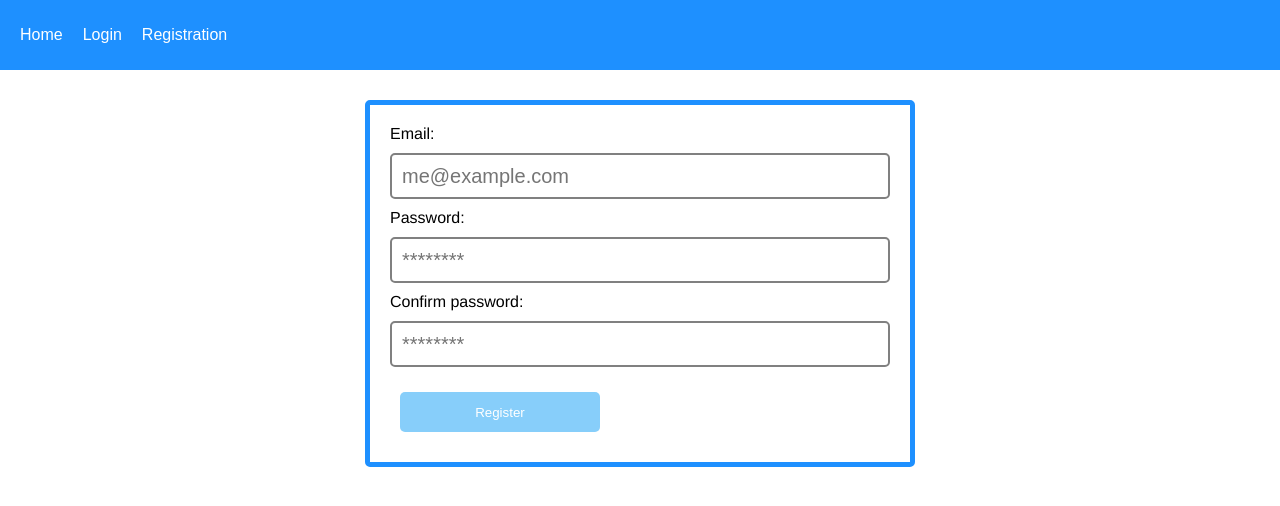
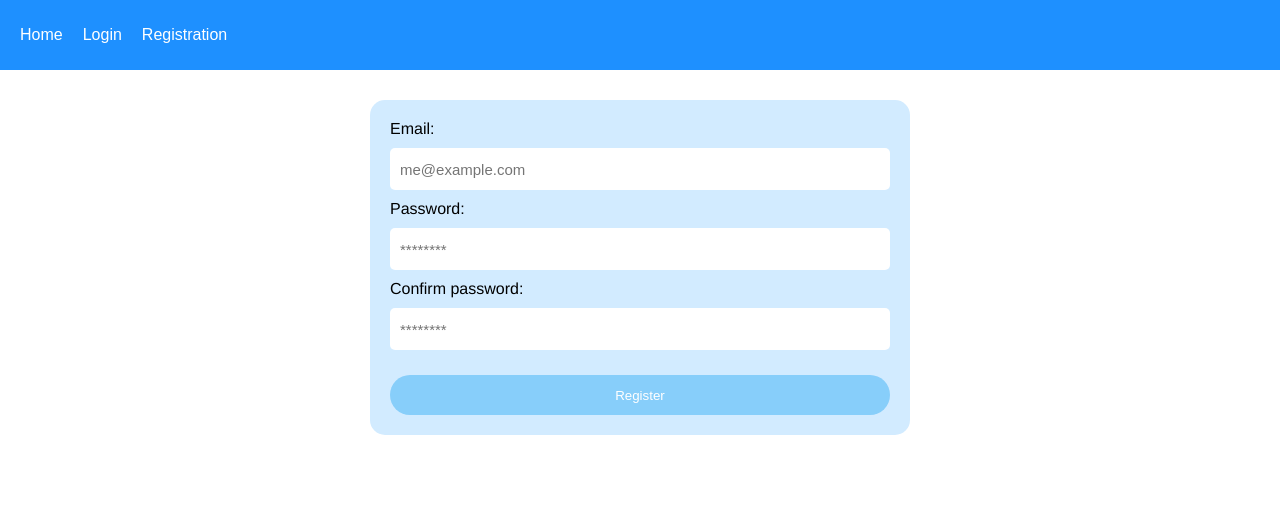
Before and after one commit to tamimalmahdi/bloompass, a React (Create React App) app in the folder client/: page /registration in a window 1280 px wide. Shown: the top 506 px of the page. Built offline with nearby package versions, Linux system fonts and the light colour scheme; no server answers.

Commit message:
Css changes to register

```diff
--- a/client/src/App.css
+++ b/client/src/App.css
@@ -29,6 +29,7 @@ body {
   box-shadow: rgba(100, 100, 111, 0.2) 0px 7px 29px 0px;
   cursor: pointer;
 }
+
 .post .title {
   flex: 20%;
   border-bottom: 1px solid lightgray;
@@ -66,34 +67,37 @@ body {
   justify-content: center;
   align-items: center;
 }
+
 .formContainer {
   margin-top: 30px;
   display: flex;
+  background-color: #d2ebff;
   flex-direction: column;
   justify-content: center;
   width: 500px;
   height: auto;
   padding: 20px;
-  border: 5px solid dodgerblue;
-  border-radius: 5px;
+  border-radius: 15px;
 }
 
 .formContainer #inputCreatePost {
   height: 40px;
   margin-top: 10px;
   margin-bottom: 10px;
-  border: 2px solid grey;
+  border: none;
   border-radius: 5px;
   padding-left: 10px;
-  font-size: 20px;
+  font-size: 15px;
 }
 
 .formContainer button {
+  margin: 0;
   margin-top: 15px;
+  width: 100%;
   height: 40px;
   border: none;
   background-color: lightskyblue;
-  border-radius: 5px;
+  border-radius: 20px;
   color: white;
 }
 
--- a/client/src/pages/Registration.js
+++ b/client/src/pages/Registration.js
@@ -124,7 +124,7 @@ export default function Registration() {
           console.log(response);
           generatePasswordCombos(data); // add typo variants
           console.log("Registration Complete");
-          navigate("/");
+          navigate("/login");
         }
       });
   }
```
Also changed, not shown: 1 other file (tests, documents, lock files or other folders).
